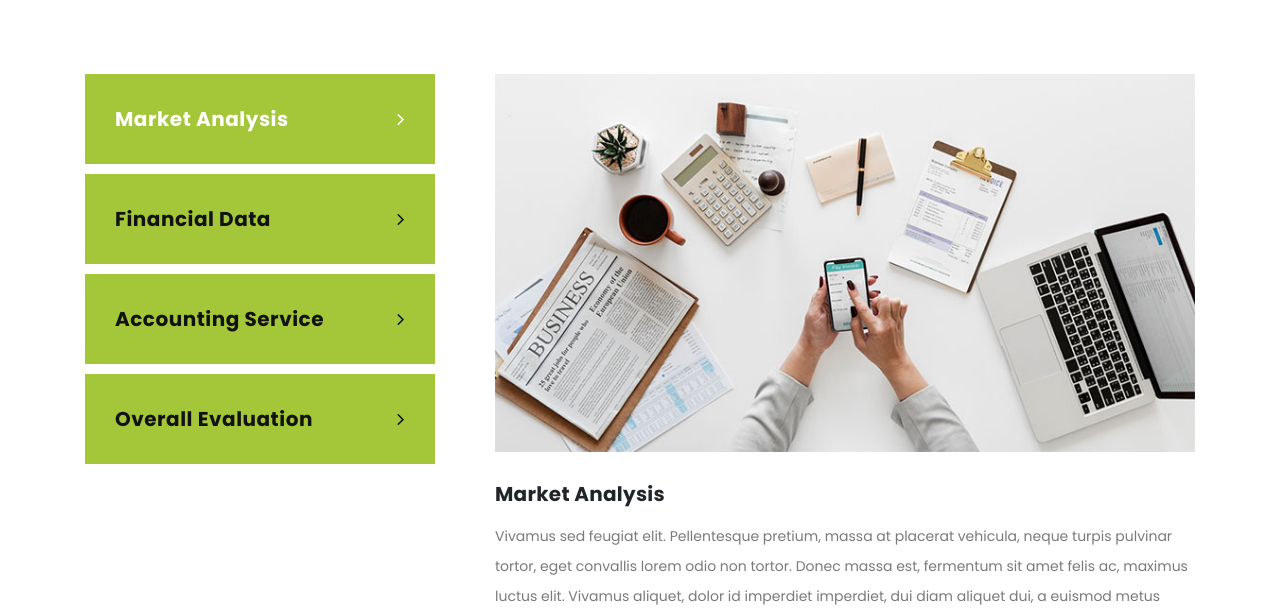
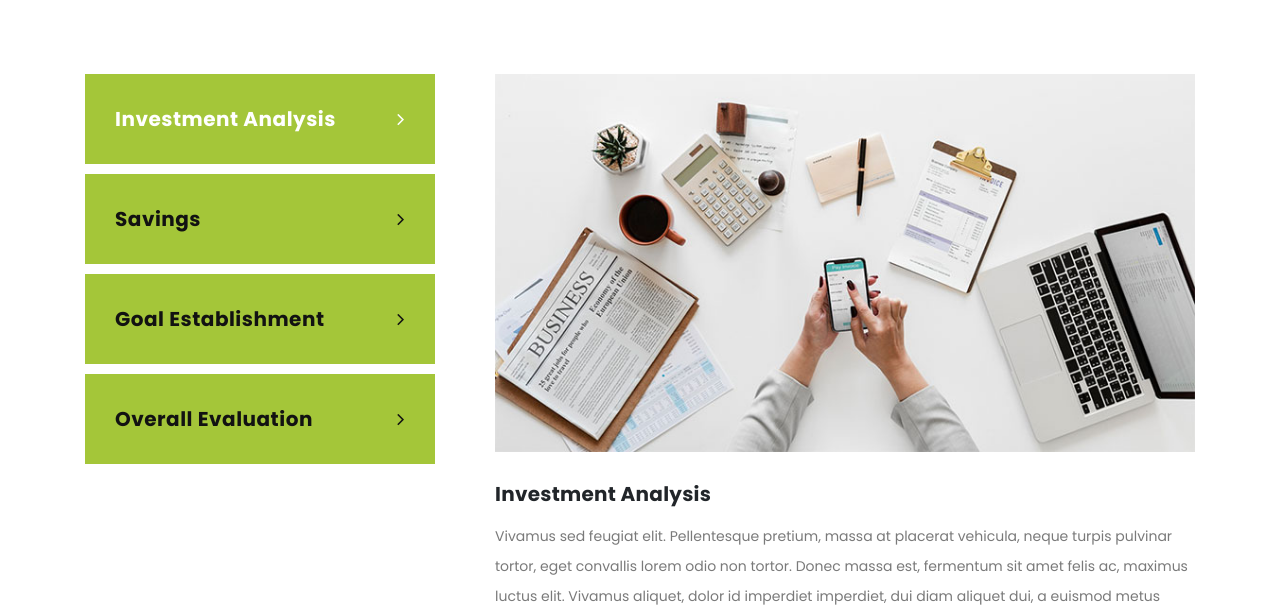
Before and after one commit to dave-cmd/CryptoInvest, a Node server app: page /services in a window 1280 px wide. Shown: the part 576-1185 px from the top of the page. Run offline with Node 20, Linux system fonts and the light colour scheme; some libraries are stand-ins or nearby versions.

Commit message:
services commit

```diff
--- a/views/services.ejs
+++ b/views/services.ejs
@@ -13,7 +13,7 @@
       rel="stylesheet"
     />
 
-    <title>CryptoInve - Services</title>
+    <title>CryptoInvest - Services</title>
 
     <!-- Bootstrap core CSS -->
     <link href="vendor/bootstrap/css/bootstrap.min.css" rel="stylesheet" />
@@ -133,17 +133,15 @@ https://templatemo.com/tm-545-finance-business
             <ul>
               <li>
                 <a href="#tabs-1"
-                  >Market Analysis <i class="fa fa-angle-right"></i
+                  >Investment Analysis <i class="fa fa-angle-right"></i
                 ></a>
               </li>
               <li>
-                <a href="#tabs-2"
-                  >Financial Data <i class="fa fa-angle-right"></i
-                ></a>
+                <a href="#tabs-2">Savings <i class="fa fa-angle-right"></i></a>
               </li>
               <li>
                 <a href="#tabs-3"
-                  >Accounting Service <i class="fa fa-angle-right"></i
+                  >Goal Establishment <i class="fa fa-angle-right"></i
                 ></a>
               </li>
               <li>
@@ -157,7 +155,7 @@ https://templatemo.com/tm-545-finance-business
             <section class="tabs-content">
               <article id="tabs-1">
                 <img src="assets/images/single_service_01.jpg" alt="" />
-                <h4>Market Analysis</h4>
+                <h4>Investment Analysis</h4>
                 <p>
                   Vivamus sed feugiat elit. Pellentesque pretium, massa at
                   placerat vehicula, neque turpis pulvinar tortor, eget
@@ -174,7 +172,7 @@ https://templatemo.com/tm-545-finance-business
               </article>
               <article id="tabs-2">
                 <img src="assets/images/single_service_02.jpg" alt="" />
-                <h4>Financial Data</h4>
+                <h4>Savings</h4>
                 <p>
                   Sed ut dolor in augue cursus ultrices. Vivamus mauris turpis,
                   auctor vel facilisis in, tincidunt vel diam. Sed vitae
@@ -190,7 +188,7 @@ https://templatemo.com/tm-545-finance-business
               </article>
               <article id="tabs-3">
                 <img src="assets/images/single_service_03.jpg" alt="" />
-                <h4>Accounting Service</h4>
+                <h4>Goal Establishment</h4>
                 <p>
                   Mauris lobortis quam id dictum dignissim. Donec pellentesque
                   erat dolor, cursus dapibus turpis hendrerit quis. Suspendisse
```
